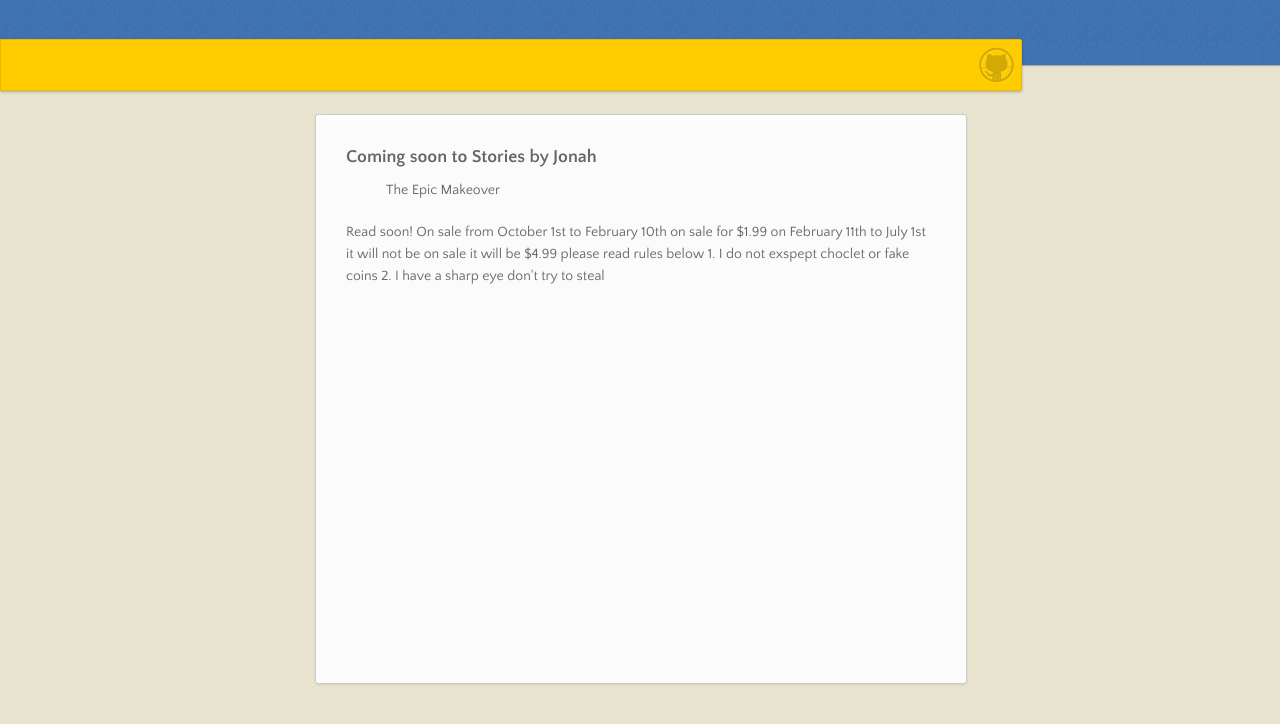
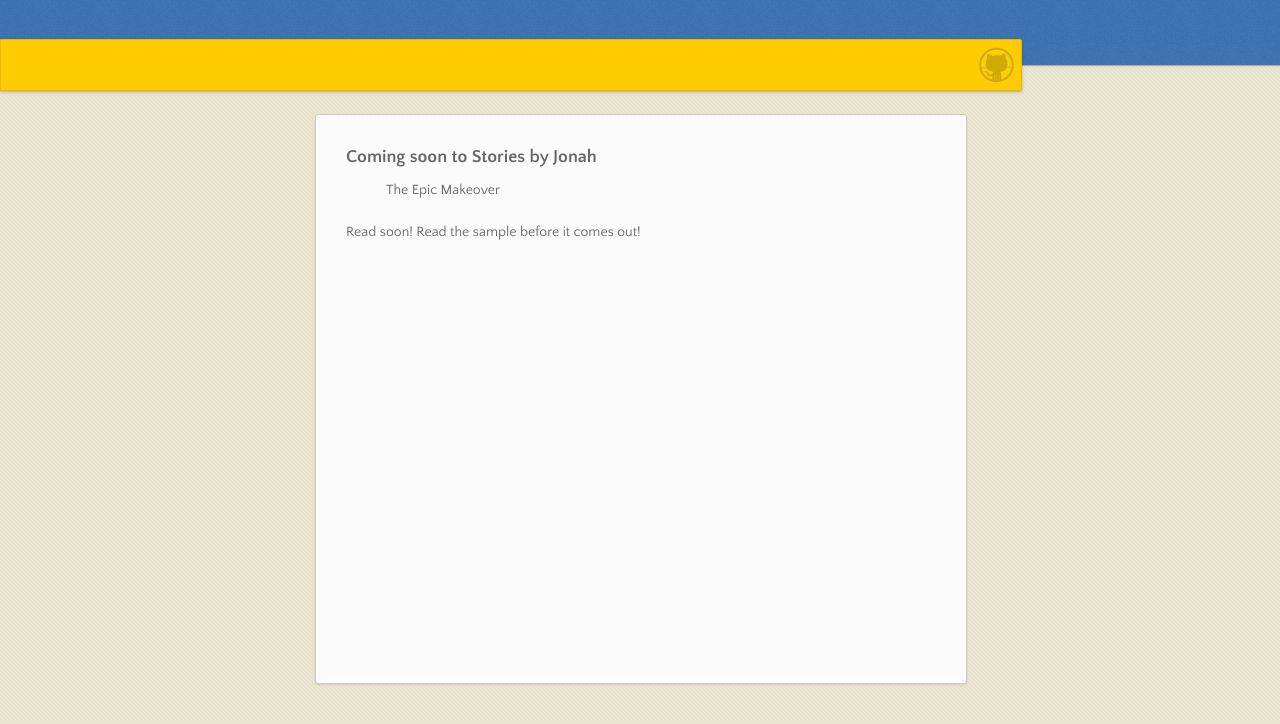
Before and after one commit to CoderGirly/CoderGirly.github.io, a plain HTML site: page index.html in a window 1280 px wide. Shown: the part 76-800 px from the top of the page. Drawn offline with nearby package versions, Linux system fonts and the light colour scheme.

Commit message:
Update index.html

```diff
--- a/index.html
+++ b/index.html
@@ -41,11 +41,4 @@
 
 
    Read soon!
-   On sale from October 1st to February
-   10th on sale for $1.99 on February
-   11th to July 1st it will not be
-   on sale it will be $4.99
-please read rules below
-
-1. I do not exspept choclet or fake coins
-2. I have a sharp eye don't try to steal
+   Read the sample before it comes out!
```
